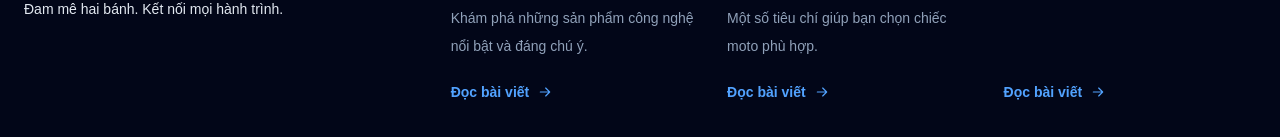
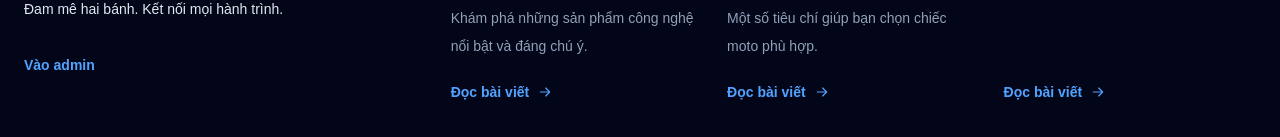
Before and after one commit to nguyenvutruongson23062006/THLTW_HungSon_24D_Temp, a Next.js app in the folder frontend/: page / in a window 1280 px wide. Shown: the part 1112-1249 px from the top of the page. Built offline with nearby package versions, Linux system fonts and the light colour scheme; no server answers.

Commit message:
Cập nhật frontend/components/Footer.tsx

```diff
--- a/frontend/components/Footer.tsx
+++ b/frontend/components/Footer.tsx
@@ -49,6 +49,12 @@ export default function Footer() {
             <p className="mt-5 text-sm font-medium text-slate-200">
               Đam mê hai bánh. Kết nối mọi hành trình.
             </p>
+            <Link
+              href="/admin"
+              className="mt-6 inline-flex min-h-11 items-center rounded-sm text-sm font-semibold text-blue-400 transition-colors hover:text-blue-300 focus-visible:outline-2 focus-visible:outline-offset-4 focus-visible:outline-blue-400"
+            >
+              Vào admin
+            </Link>
           </div>
 
           <div className="min-w-0 lg:col-span-8">
```
